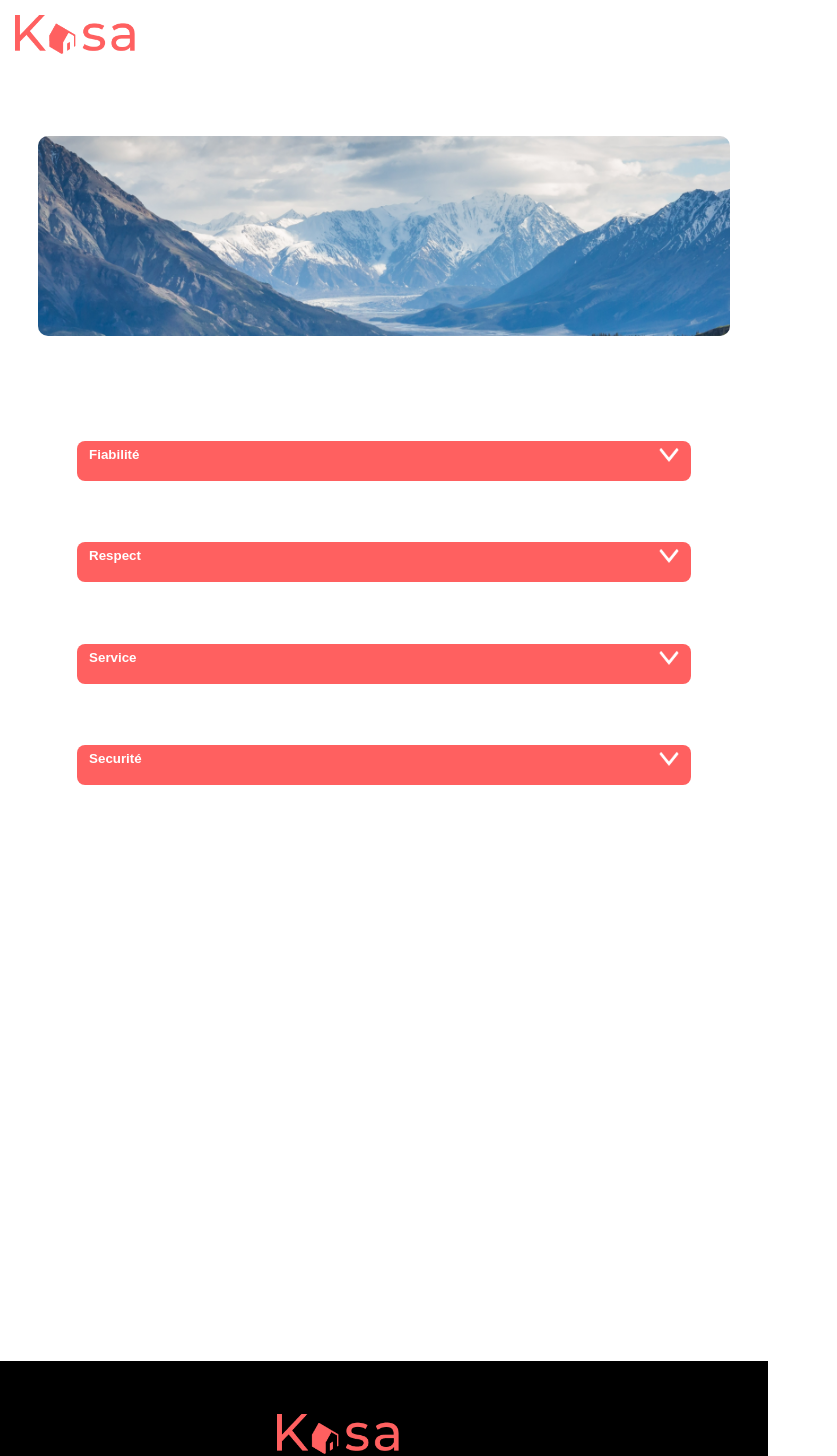
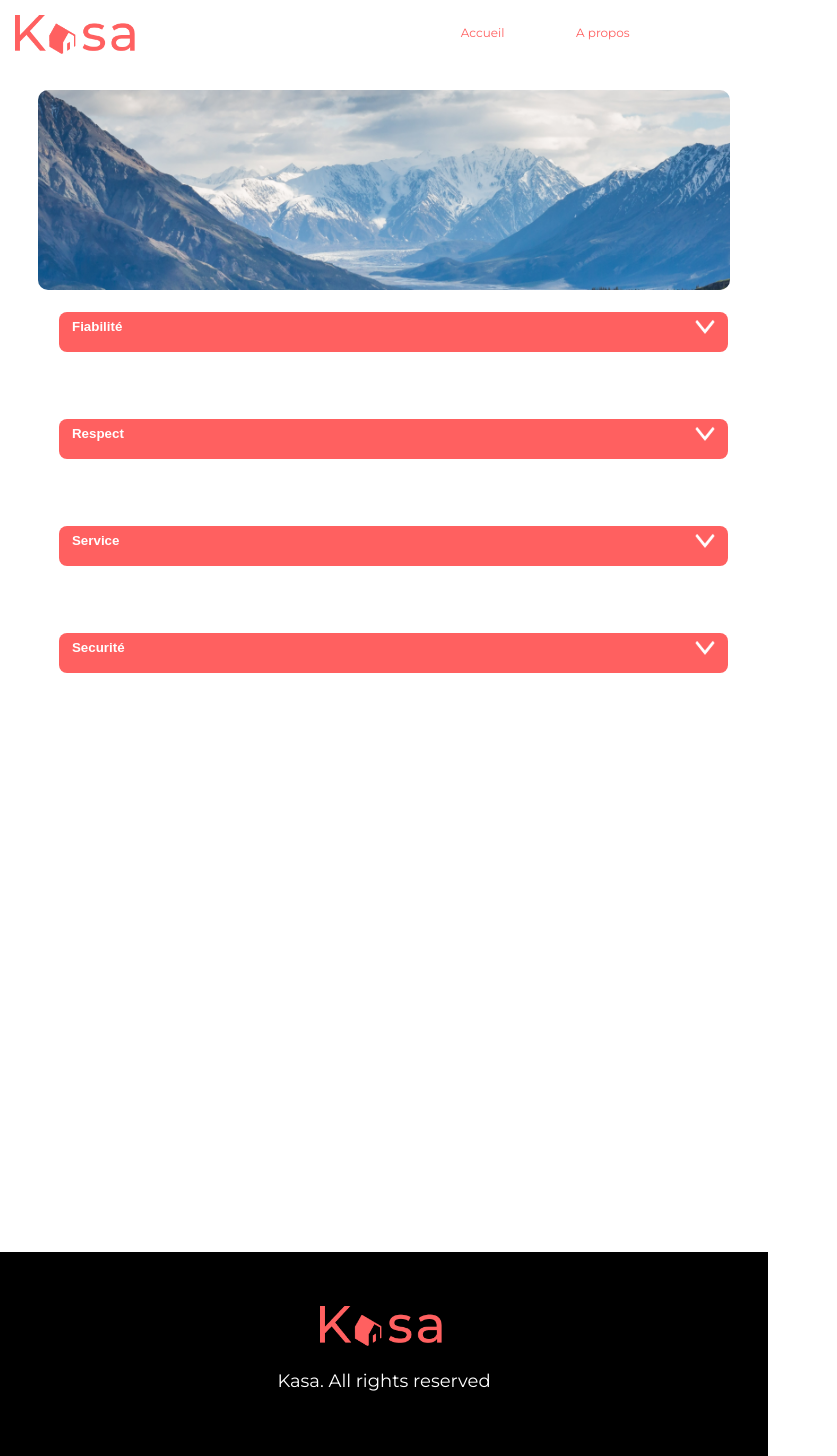
Before and after one commit to lina2610/kasa, a React (Create React App) app: page /about in a window 768 px wide. Shown: the top 1456 px of the page, 837 px wide, since content can reach past the window. Built offline with nearby package versions, Linux system fonts and the light colour scheme.

Commit message:
design + responsive

```diff
--- a/src/pages/Announcement.jsx
+++ b/src/pages/Announcement.jsx
@@ -41,7 +41,11 @@ const Announcement = () => {
         <Host picture={product.host.picture} name={product.host.name} />
       </div>
       <div className="dropdown">
-        <Collapse title="Description" content={description} />
+        <Collapse
+          title="Description"
+          content={description}
+          className="margincollapse"
+        />
 
         <Collapse title="Equipement" content={equipments} />
       </div>
--- a/src/styles/aboutbanner.css
+++ b/src/styles/aboutbanner.css
@@ -11,6 +11,7 @@
   width: 90%;
   height: 250px;
   object-fit: cover;
+  margin-top: -6%;
 }
 
 @media screen and (max-width: 768px) {
--- a/src/styles/announcement.css
+++ b/src/styles/announcement.css
@@ -1,8 +1,7 @@
 .dropdown {
   display: flex;
   justify-content: space-between;
-  margin-left: 6%;
-  width: 60%;
+  width: 90%;
 }
 
 .oneflat {
@@ -31,6 +30,10 @@
   color: #ff6060;
 }
 
+.margincollapse {
+  margin-left: 24%;
+}
+
 @media screen and (max-width: 768px) {
   .dropdown {
     flex-direction: column;
--- a/src/styles/banner.css
+++ b/src/styles/banner.css
@@ -1,12 +1,12 @@
 .banner {
-  width: 100%;
-  margin-top: 10%;
+  width: 98%;
+  margin-top: 8%;
   border-radius: 25px;
 }
 
-.banner_photo {
+.bannerphoto {
   object-fit: cover;
-  border-radius: 25px;
+  border-radius: 20px;
 }
 
 .banner_text {
@@ -27,14 +27,14 @@
 }
 
 .bannerphoto {
-  border-radius: 10px;
-  width: 90%;
+  width: 97%;
 }
 
 @media screen and (max-width: 768px) {
   .banner_text {
     font-size: 18px;
-    margin-left: 20%;
+    margin-left: 10%;
+    width: 80%;
     margin-top: -20%;
   }
 
@@ -46,6 +46,15 @@
   }
 
   .banner {
-    width: 90%;
+    width: 100%;
+    margin-top: -4%;
   }
 }
+
+@media all and (min-width: 768px) and (max-width: 992px) {
+  .banner_text {
+    font-size: 18px;
+    margin-left: 30%;
+    margin-top: -5%;
+  }
+}
--- a/src/styles/card.css
+++ b/src/styles/card.css
@@ -33,12 +33,12 @@
 
 @media screen and (max-width: 768px) {
   .cardimage {
-    width: 250px;
-    height: 250px;
+    width: 260px;
+    height: 260px;
   }
 
   .card {
-    width: 250px;
-    height: 250px;
+    width: 260px;
+    height: 260px;
   }
 }
--- a/src/styles/collapse.css
+++ b/src/styles/collapse.css
@@ -38,14 +38,17 @@
 .aboutdrop {
   display: flex;
   flex-direction: column;
-  align-items: center;
-  width: 100%;
+  margin-top: -1%;
+  margin-left: 7%;
+
+  width: 109%;
 }
 
 .collapse {
   margin-top: 3%;
   margin-bottom: 5%;
   width: 65%;
+  margin-left: 7%;
 }
 
 .arrow {
@@ -71,4 +74,8 @@
   .show {
     height: min-content;
   }
+
+  .aboutdrop {
+    margin-left: 0;
+  }
 }
--- a/src/styles/footer.css
+++ b/src/styles/footer.css
@@ -15,11 +15,12 @@
   width: 122px;
   height: 40px;
   margin-top: 2%;
+  margin-left: 30%;
 }
 
 .footertext {
-  margin-left: -20%;
-  text-align: center;
+  margin-left: auto;
+
   font-family: "Montserrat";
   font-style: normal;
   font-weight: 500;
@@ -28,9 +29,6 @@
   /* or 34px */
 
   display: flex;
-  align-items: flex-end;
-  text-align: center;
-
   color: #ffffff;
 }
 
@@ -43,4 +41,8 @@
     width: 100%;
     margin-top: 70%;
   }
+
+  .Logo_kasa {
+    margin-left: 20%;
+  }
 }
--- a/src/styles/header.css
+++ b/src/styles/header.css
@@ -79,9 +79,22 @@
 
   .link_2 {
     font-size: 12px;
+    width: 55px;
 
     margin-left: -12%;
     margin-top: -10%;
     height: 20px;
   }
 }
+
+@media all and (min-width: 768px) and (max-width: 992px) {
+  .link {
+    margin-top: -3%;
+    width: 6%;
+  }
+
+  .link_2 {
+    margin-top: -3%;
+    width: 65px;
+  }
+}
--- a/src/styles/home.css
+++ b/src/styles/home.css
@@ -1,9 +1,9 @@
 .home_appartments {
-  margin-top: 20%;
+  margin-top: 8%;
   display: flex;
   flex-wrap: wrap;
   justify-content: space-around;
-  width: 85%;
+  width: 90%;
   margin-left: 5%;
   background: #f7f7f7;
   border-radius: 15px;
@@ -28,7 +28,7 @@
 
 @media screen and (max-width: 768px) {
   .home_appartments {
-    width: 80%;
-    margin-left: 7%;
+    width: 85%;
+    margin-top: 20%;
   }
 }
--- a/src/styles/host.css
+++ b/src/styles/host.css
@@ -7,7 +7,7 @@
 
 .hostname {
   color: #ff6060;
-  width: 20%;
+  width: 24%;
 }
 
 .hostpicture {
@@ -17,7 +17,7 @@
 
 @media screen and (max-width: 768px) {
   .hostpicture {
-    height: 60px;
+    height: 50px;
     margin-left: 50%;
   }
 
@@ -27,5 +27,6 @@
 
   .hostname {
     margin-left: 120%;
+    font-size: 12px;
   }
 }
--- a/src/styles/slider.css
+++ b/src/styles/slider.css
@@ -2,7 +2,7 @@
   width: 95%;
   height: 200px;
   margin-left: 3%;
-  margin-top: 10%;
+  margin-top: 5%;
 }
 
 .sliderpicture {
@@ -39,11 +39,11 @@
 @media screen and (max-width: 768px) {
   .sliderpicture {
     height: 300px;
-    width: 90%;
+    width: 95%;
   }
 
   .slider {
-    width: 90%;
+    width: 95%;
   }
 
   .previous {
@@ -52,6 +52,25 @@
 
   .next {
     margin-top: -40%;
-    margin-left: 70%;
+    margin-left: 80%;
+  }
+
+  .slidernumber {
+    margin-top: 65%;
+    font-size: 20px;
   }
 }
+
+@media all and (min-width: 768px) and (max-width: 992px) {
+  .previous {
+    margin-top: -20%;
+  }
+
+  .next {
+    margin-top: -20%;
+  }
+
+  .flatcontent {
+    margin-top: 15%;
+  }
+}
```
